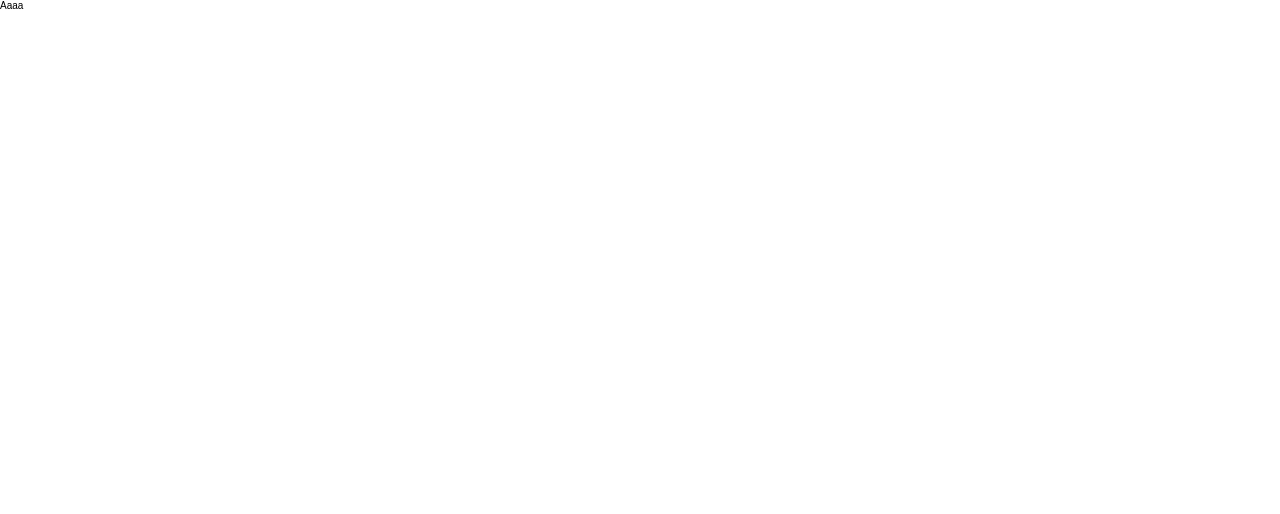
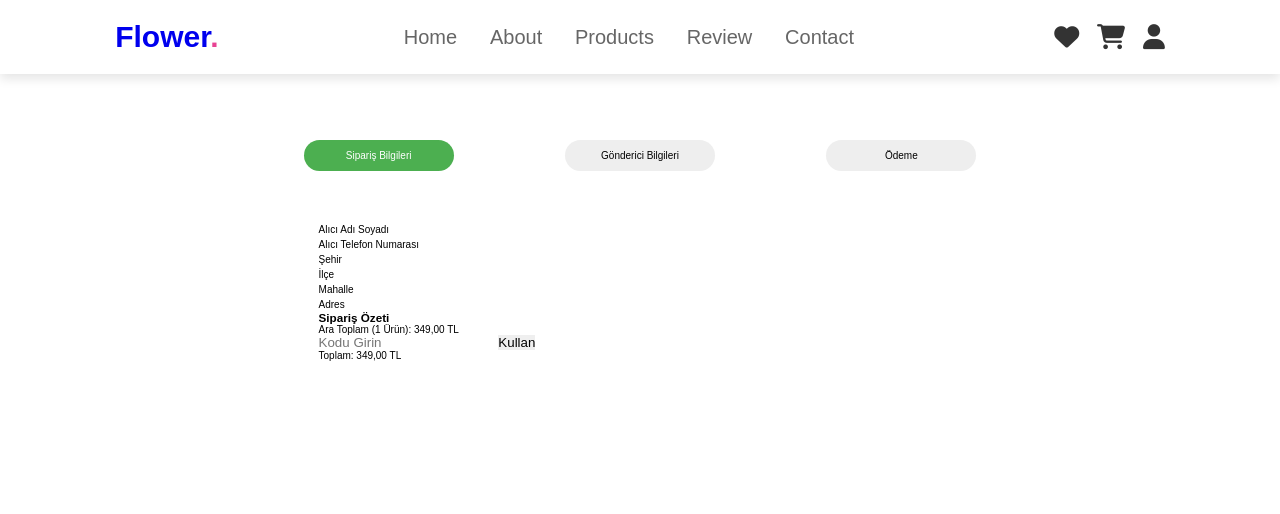
Before and after one commit to seymacelebi/flowershop-website, a website: page payment.html in a window 1280 px wide. Drawn offline with Linux system fonts and the light colour scheme.

Commit message:
payment page

```diff
--- a/payment.html
+++ b/payment.html
@@ -15,8 +15,113 @@
     <link rel="stylesheet" href="css/style.css" />
   </head>
   <body>
-        aaaa
+    <!-- Header Section -->
+    <header>
+      <input type="checkbox" name="" id="toggler" />
+      <label for="toggler" class="fas fa-bars"></label>
+      <a href="/index.html#home" class="logo">flower<span>.</span></a>
+
+      <nav class="navbar">
+        <a href="/index.html#home">Home</a>
+        <a href="/index.html#about">About</a>
+        <a href="/index.html#products">Products</a>
+        <a href="/index.html#review">Review</a>
+        <a href="/index.html#contact">Contact</a>
+      </nav>
+
+      <div class="icons">
+        <a href="favoriteProduct.html" class="fas fa-heart"></a>
+        <a href="cart.html" class="fas fa-shopping-cart">
+          <span id="cart-count" class="total-qty"></span>
+          <!-- Sepet sayısı burada gösterilecek -->
+        </a>
+        <a href="login.html" class="fas fa-user"></a>
+      </div>
+    </header>
+
+    <div class="content">
+
+        <!-- Order Progress Bar -->
+        <div class="progress-bar">
+            <div class="step active">Sipariş Bilgileri</div>
+            <div class="step">Gönderici Bilgileri</div>
+            <div class="step">Ödeme</div>
+            <!-- <div class="step">Mesaj Kartı</div> -->
+        </div>
+
+           <!-- Order Information Section -->
+           <section class="order-info">
+            <div class="form-section">
+                <div class="form-group">
+                    <label>Alıcı Adı Soyadı</label>
+                    <input type="text"  readonly>
+                </div>
+                <div class="form-group">
+                    <label>Alıcı Telefon Numarası</label>
+                    <input type="text" readonly>
+                </div>
+                <div class="form-group">
+                    <label>Şehir</label>
+                    <input type="text" readonly>
+                </div>
+                <div class="form-group">
+                    <label>İlçe</label>
+                    <input type="text"  readonly>
+                </div>
+                <div class="form-group">
+                    <label>Mahalle</label>
+                    <input type="text"readonly>
+                </div>
+                <div class="form-group">
+                    <label>Adres</label>
+                    <input type="text" readonly>
+                </div>
+            </div>
+
+            <!-- Order Summary -->
+            <div class="order-summary">
+                <h3>Sipariş Özeti</h3>
+                <p>Ara Toplam (1 Ürün): <span>349,00 TL</span></p>
+                <input type="text" placeholder="Kodu Girin">
+                <button>Kullan</button>
+                <p>Toplam: <span>349,00 TL</span></p>
+            </div>
+        </section>
+
+    </div>
   </body>
 </html>
 
-<style></style>
+<style>
+  * {
+    box-sizing: border-box;
+    margin: 0;
+    padding: 0;
+    font-family: Arial, sans-serif;
+  }
+  .content {
+    padding: 120px;
+    width: 80%;
+    margin: auto;
+  }
+  .progress-bar {
+    display: flex;
+    justify-content: space-around;
+    margin: 20px 0;
+}
+
+.step {
+    padding: 10px 20px;
+    border-radius: 20px;
+    background-color: #eee;
+    text-align: center;
+    width: 100%;
+    max-width: 150px;
+}
+
+.step.active {
+    background-color: #4CAF50;
+    color: white;
+}
+
+</style>
```
Lines whose indentation alone changed are shown as unchanged.
